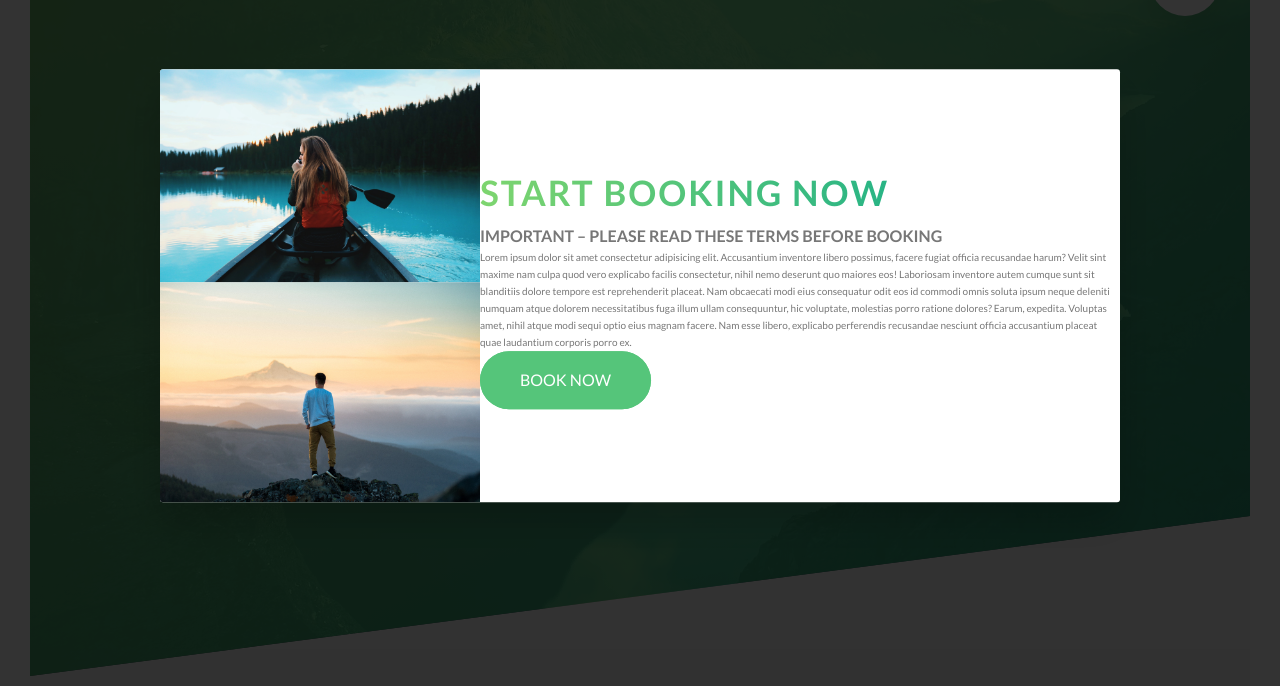
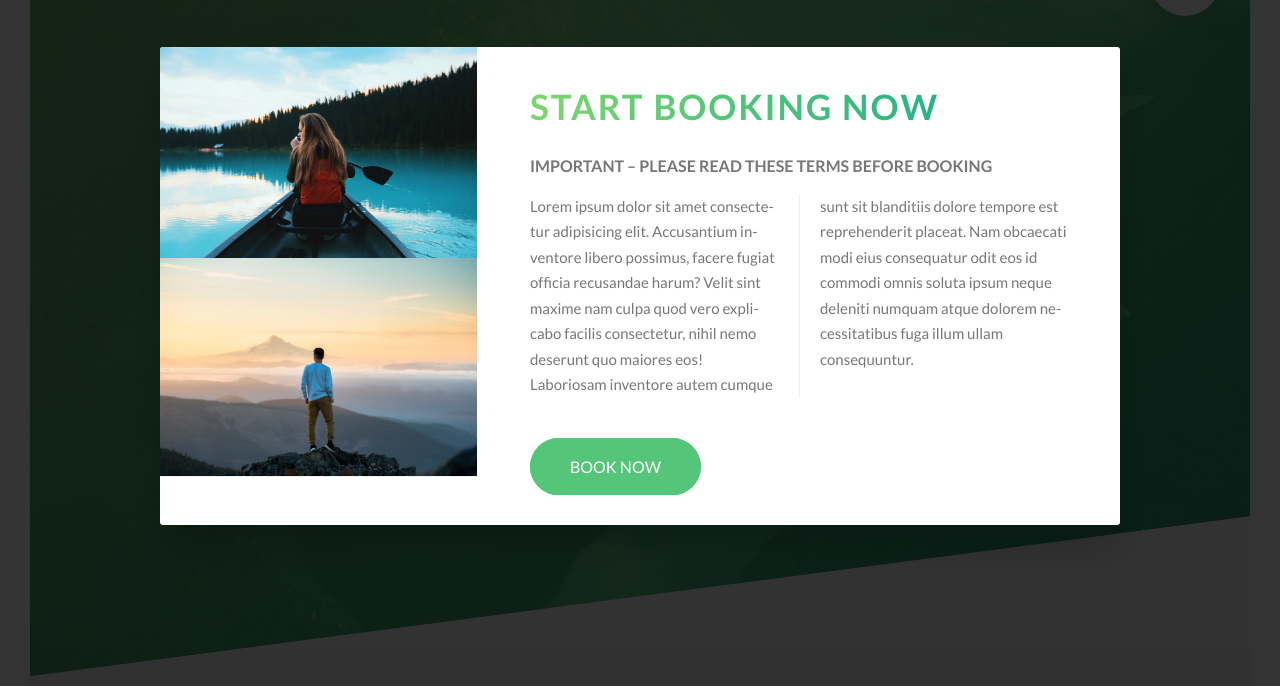
Before and after one commit to barnettm/Udemy-advanced-css, a website: page starter/index.html in a window 1280 px wide. Shown: the part 114-800 px from the top of the page. Drawn offline with Linux system fonts and the light colour scheme.

Commit message:
modal/popup content complete

```diff
--- a/starter/index.html
+++ b/starter/index.html
@@ -363,10 +363,10 @@
                 <img src="img/nat-9.jpg" alt="Tour Photo" class="popup__img">
             </div>
             <div class="popup__right">
-                <h2 class="heading-secondary">Start booking now</h2>
-                <h3 class="heading-tertiary">Important &ndash; Please read these terms before booking</h3>
-                <p class="poptup__text">
-                    Lorem ipsum dolor sit amet consectetur adipisicing elit. Accusantium inventore libero possimus, facere fugiat officia recusandae harum? Velit sint maxime nam culpa quod vero explicabo facilis consectetur, nihil nemo deserunt quo maiores eos! Laboriosam inventore autem cumque sunt sit blanditiis dolore tempore est reprehenderit placeat. Nam obcaecati modi eius consequatur odit eos id commodi omnis soluta ipsum neque deleniti numquam atque dolorem necessitatibus fuga illum ullam consequuntur, hic voluptate, molestias porro ratione dolores? Earum, expedita. Voluptas amet, nihil atque modi sequi optio eius magnam facere. Nam esse libero, explicabo perferendis recusandae nesciunt officia accusantium placeat quae laudantium corporis porro ex.
+                <h2 class="heading-secondary u-margin-bottom-small">Start booking now</h2>
+                <h3 class="heading-tertiary u-margin-bottom-small">Important &ndash; Please read these terms before booking</h3>
+                <p class="popup__text">
+                    Lorem ipsum dolor sit amet consectetur adipisicing elit. Accusantium inventore libero possimus, facere fugiat officia recusandae harum? Velit sint maxime nam culpa quod vero explicabo facilis consectetur, nihil nemo deserunt quo maiores eos! Laboriosam inventore autem cumque sunt sit blanditiis dolore tempore est reprehenderit placeat. Nam obcaecati modi eius consequatur odit eos id commodi omnis soluta ipsum neque deleniti numquam atque dolorem necessitatibus fuga illum ullam consequuntur.
                 </p>
                 <a href="#" class="btn btn--green">Book now</a>
             </div>
--- a/starter/sass/components/_popup.scss
+++ b/starter/sass/components/_popup.scss
@@ -29,16 +29,35 @@
     &__right {
         width: 66.6666667;
         display: table-cell;
-        vertical-align: middle
+        vertical-align: middle;
+        padding: 3rem 5rem;
 
 
     }
     &__img {
         display: block;
-        width: 100%;
+        width: 99%;
     }
 
     &__text {
+        font-size: 1.5rem;
+        margin-bottom: 4rem;
 
+        -moz-column-count: 2;
+        -moz-column-gap: 4rem;
+        -moz-column-rule: 1px solid $color-grey-light-2;
+
+        -ms-column-count: 2;
+        -ms-column-gap: 4rem;
+        -ms-column-rule: 1px solid $color-grey-light-2;
+
+        column-count: 2;
+        column-gap: 4rem;
+        column-rule: 1px solid $color-grey-light-2;
+
+        -moz-hyphens: auto;
+        -webkit-hyphens: auto;
+        -ms-hyphens: auto;
+        hyphens: auto;
     }
 }
```
Also changed, not shown: starter/css/style.css.
